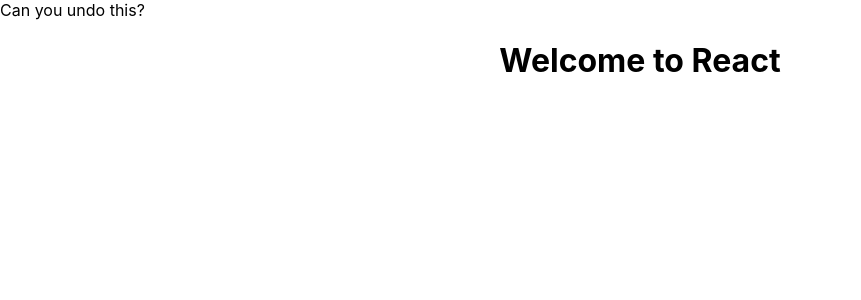
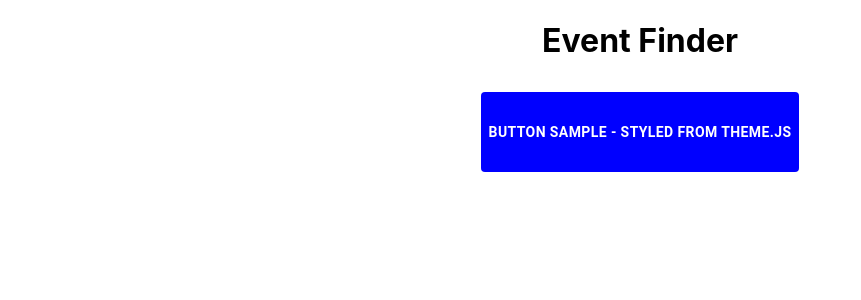
Before and after one commit to DylanNeil/Simule, a React (Create React App) app in the folder client/: page / in a window 1280 px wide. Shown: the top 300 px of the page, without its empty margins (0-861 px from the left). Built offline with nearby package versions, Linux system fonts and the light colour scheme; no server answers.

Commit message:
initial commit on new branch

```diff
--- a/client/package.json
+++ b/client/package.json
@@ -5,7 +5,8 @@
   "dependencies": {
     "@material-ui/core": "^4.11.0",
     "react": "^16.13.1",
-    "react-dom": "^16.13.1"
+    "react-dom": "^16.13.1",
+    "styled-components": "^5.2.0"
   },
   "scripts": {
     "start": "react-scripts start",
--- a/client/public/index.html
+++ b/client/public/index.html
@@ -1,26 +1,14 @@
 <!DOCTYPE html>
 <html lang="en">
-Can you undo this?
 
 <head>
   <meta charset="utf-8" />
   <meta name="viewport" content="width=device-width, initial-scale=1" />
   <meta name="theme-color" content="#000000" />
   <meta name="Event Finder App" content="Event Finder App" />
-  <!--
-      manifest.json provides metadata used when your web app is installed on a
-      user's mobile device or desktop. See https://developers.google.com/web/fundamentals/web-app-manifest/
-    -->
+  <noscript id="jss-insertion-point"></noscript>
   <link rel="manifest" href="%PUBLIC_URL%/manifest.json" />
-  <!--
-      Notice the use of %PUBLIC_URL% in the tags above.
-      It will be replaced with the URL of the `public` folder during the build.
-      Only files inside the `public` folder can be referenced from the HTML.
 
-      Unlike "/favicon.ico" or "favicon.ico", "%PUBLIC_URL%/favicon.ico" will
-      work correctly both with client-side routing and a non-root public URL.
-      Learn how to configure a non-root public URL by running `npm run build`.
-    -->
   <title>Event Finder</title>
 </head>
 
--- a/client/src/App.js
+++ b/client/src/App.js
@@ -1,39 +1,24 @@
 import React, { Component } from 'react';
+import ReactDOM from 'react-dom';
 import './App.css';
 import MuiThemeProvider from "@material-ui/core/styles/MuiThemeProvider";
-import Button from "@material-ui/core/Button";
+import Button from "./simpleButton";
 import theme from "./theme";
 import { makeStyles } from '@material-ui/core/styles';
 import Eventcard from './eventcard.js';
 
 
 class App extends Component {
-state = {
-    data: null
-  };
-
-  componentDidMount() {
-    this.callBackendAPI()
-      .then(res => this.setState({ data: res.express }))
-      .catch(err => console.log(err));
-  }
-  callBackendAPI = async () => {
-    const response = await fetch('/express_backend');
-    const body = await response.json();
-
-    if (response.status !== 200) {
-      throw Error(body.message)
-    }
-    return body;
-  };
 
   render() {
     return (
       <div className="App">
         <header className="App-header">
-          <h1 className="App-title">Welcome to React</h1>
+          <h1 className="App-title">Event Finder</h1>
         </header>
-        <p className="App-intro">{this.state.data}</p>
+        <MuiThemeProvider theme={theme}>
+        <Button>Button Sample - Styled from theme.js</Button>
+      </MuiThemeProvider>
       </div>
     );
   }
--- /dev/null
+++ b/client/src/simpleButton.js
@@ -0,0 +1,10 @@
+import styled from "styled-components";
+import Button from "@material-ui/core/Button";
+
+export default styled(Button)`
+  && {
+    color: white;
+    background-color: blue;
+    height: 80px;
+  }
+`;
--- a/client/src/theme.js
+++ b/client/src/theme.js
@@ -7,10 +7,10 @@
     MuiButton: {
       root: {
         fontWeight: "bold",
-        backgroundColor: "red",
+        backgroundColor: "#379683",
         margin: "10px",
         "&:hover": {
-          backgroundColor: "green"
+          backgroundColor: "#5CDB95"
         }
       }
     }
```
Also changed, not shown: 1 other file (tests, documents, lock files or other folders).
